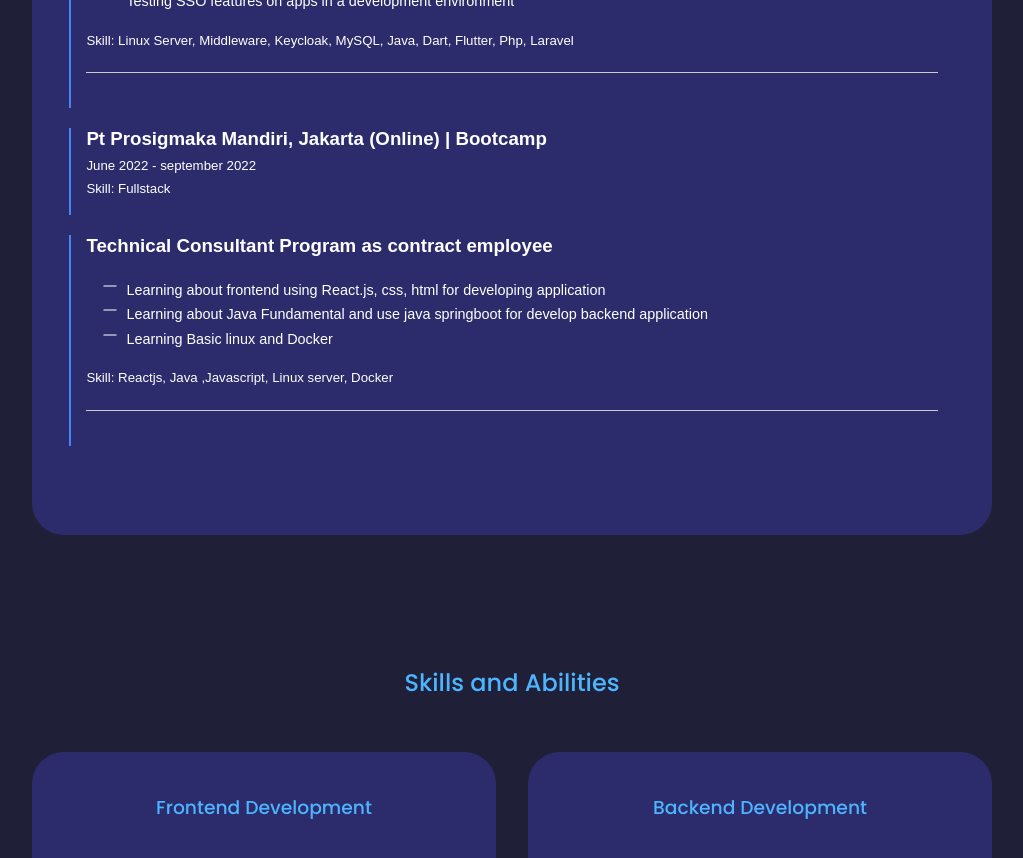
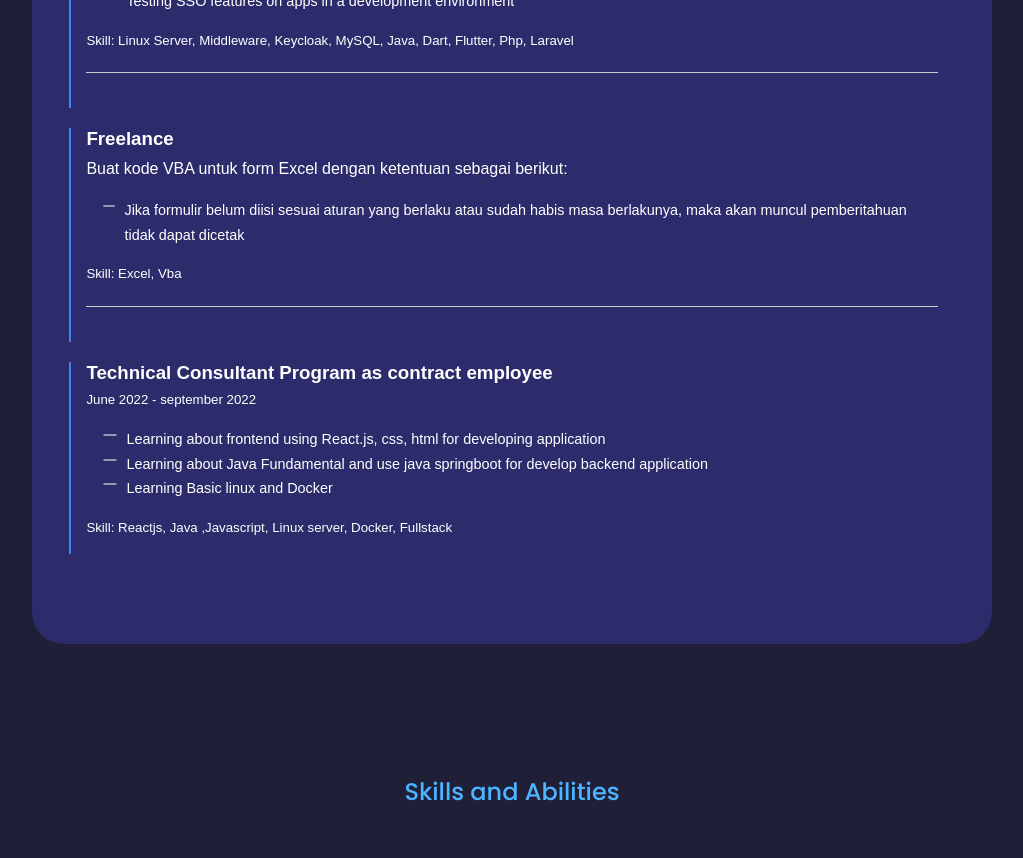
Before and after one commit to Trias1/portfolio, a React (Create React App) app: page / in a window 1280 px wide. Shown: the part 2140-2998 px from the top of the page, without its empty margins (128-1151 px from the left). Built offline with nearby package versions, Linux system fonts and the light colour scheme.

Commit message:
update data

```diff
--- a/src/components/jobexperience/Job.jsx
+++ b/src/components/jobexperience/Job.jsx
@@ -19,7 +19,8 @@ const timelineData = [
       "Troubleshoot and support L1 ticketing",
       "PM CM every month for all cluster",
     ],
-    skill: "Linux, Cloud Services, IT Consulting Cloud Consulting, Red Hat Enterprise Linux (RHEL)",
+    skill:
+      "Linux, Cloud Services, IT Consulting Cloud Consulting, Red Hat Enterprise Linux (RHEL)",
   },
   {
     title: "Middleware Consultant",
@@ -39,22 +40,28 @@ const timelineData = [
       "Adjustment of the code in the application regarding changes to the login flow using Keycloak (Supporting)",
       "Testing SSO features on apps in a development environment",
     ],
-    skill: "Linux Server, Middleware, Keycloak, MySQL, Java, Dart, Flutter, Php, Laravel",
+    skill:
+      "Linux Server, Middleware, Keycloak, MySQL, Java, Dart, Flutter, Php, Laravel",
   },
-
+  {
+    title: "Freelance",
+    description:
+      "Buat kode VBA untuk form Excel dengan ketentuan sebagai berikut:",
+    responsibilities: [
+      "Jika formulir belum diisi sesuai aturan yang berlaku atau sudah habis masa berlakunya, maka akan muncul pemberitahuan tidak dapat dicetak",
+    ],
+    skill: "Excel, Vba",
+  },
   {
     title: "Pt Prosigmaka Mandiri, Jakarta (Online) | Bootcamp",
     date: "June 2022 - september 2022",
-    skill: "Fullstack",
-  },
-  {
     title: "Technical Consultant Program as contract employee",
     responsibilities: [
       "Learning about frontend using React.js, css, html for developing application",
       "Learning about Java Fundamental and use java springboot for develop backend application",
       "Learning Basic linux and Docker",
     ],
-    skill: "Reactjs, Java ,Javascript, Linux server, Docker",
+    skill: "Reactjs, Java ,Javascript, Linux server, Docker, Fullstack",
   },
 ];
 export default function Job() {
@@ -79,7 +86,7 @@ export default function Job() {
                 </ul>
               )}
               <h5>Skill: {event.skill}</h5>
-              {index !== timelineData.length - 2 && (
+              {index !== timelineData.length - 1 && (
                 <div className="timeline-divider"></div>
               )}
             </div>
```
